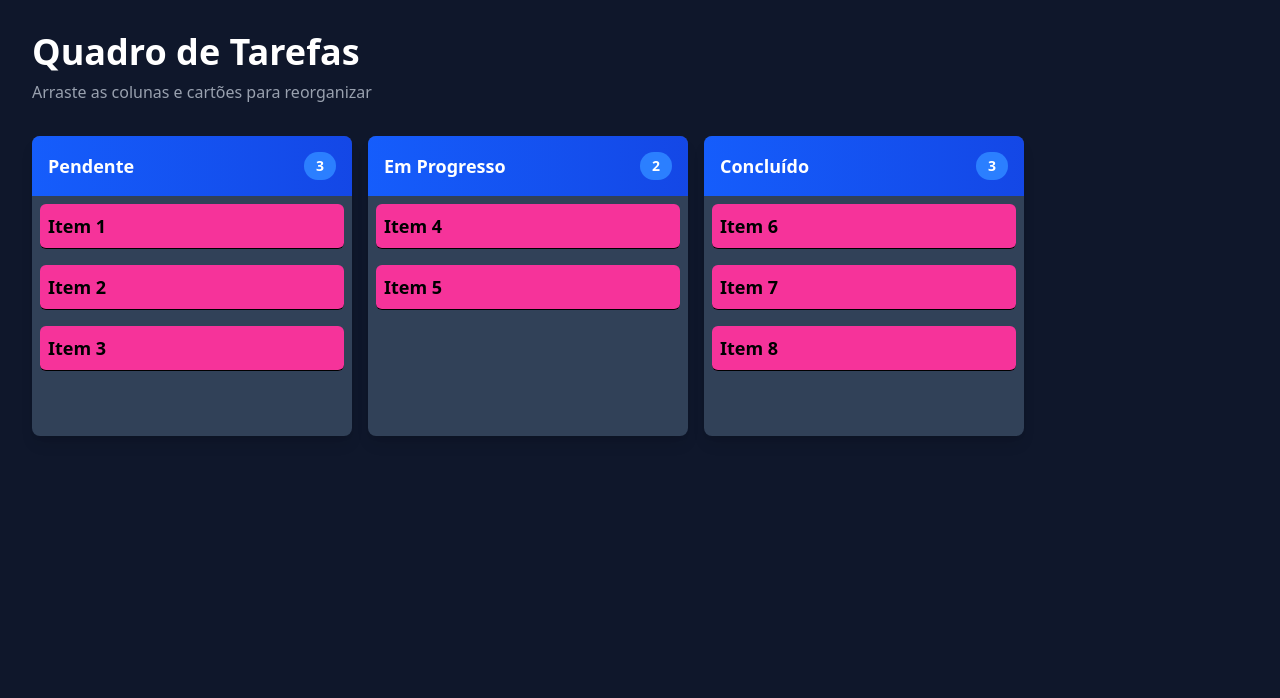
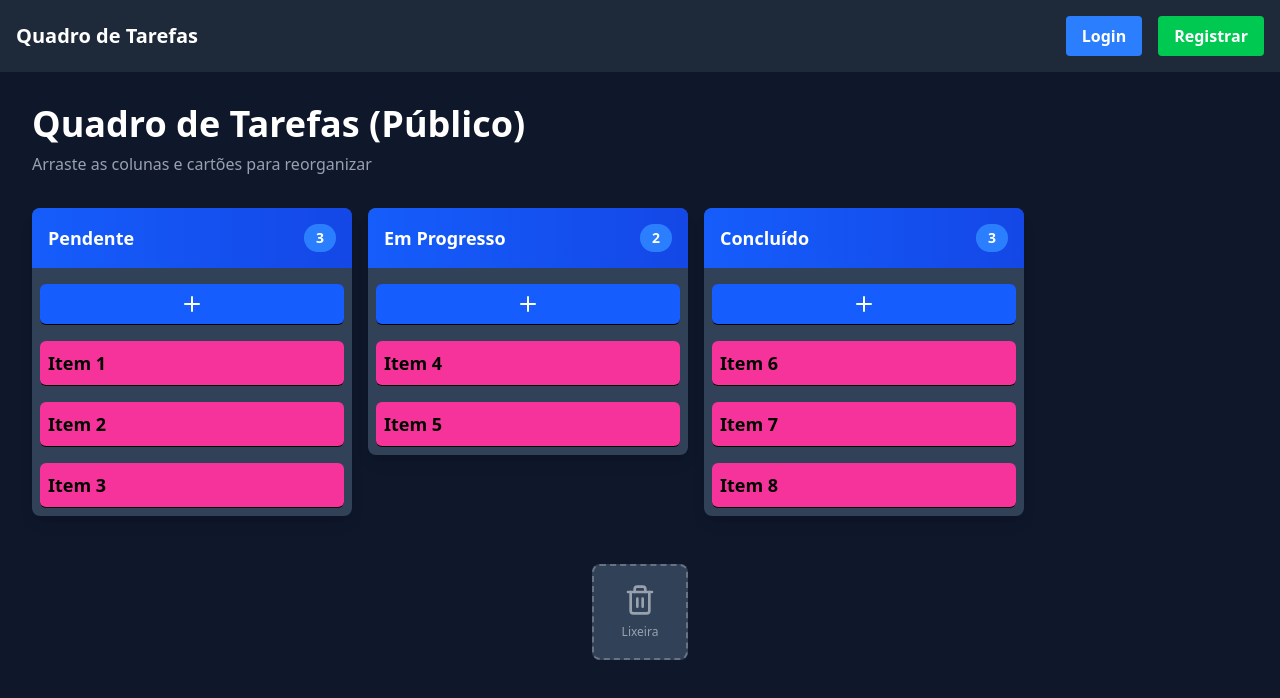
Before and after one commit to gilmarodp/teste-tecnico-python-react, a React (Vite) app in the folder frontend/: page / in a window 1280 px wide. Shown: the top 698 px of the page. Built offline with nearby package versions, Linux system fonts and the light colour scheme.

Commit message:
feat(front): adiciona lixeira para excluir cards e opcao de adicionar cards

```diff
--- /dev/null
+++ b/frontend/src/components/AddTaskModal.jsx
@@ -0,0 +1,84 @@
+import { useState } from "react";
+import { X } from "lucide-react";
+
+function AddTaskModal({ isOpen, onClose, onAddTask, columnId }) {
+  const [title, setTitle] = useState("");
+  const [description, setDescription] = useState("");
+
+  const handleSubmit = (e) => {
+    e.preventDefault();
+    if (title.trim()) {
+      onAddTask(columnId, {
+        title: title.trim(),
+        description: description.trim(),
+      });
+      setTitle("");
+      setDescription("");
+      onClose();
+    }
+  };
+
+  if (!isOpen) return null;
+
+  return (
+    <div className="fixed inset-0 bg-black bg-opacity-50 flex items-center justify-center z-50">
+      <div className="bg-slate-800 rounded-lg shadow-xl w-96 p-6">
+        <div className="flex justify-between items-center mb-4">
+          <h2 className="text-xl font-bold text-white">Adicionar Tarefa</h2>
+          <button
+            onClick={onClose}
+            className="text-gray-400 hover:text-white transition-colors cursor-pointer"
+          >
+            <X className="w-5 h-5" />
+          </button>
+        </div>
+
+        <form onSubmit={handleSubmit} className="space-y-4">
+          <div>
+            <label className="block text-sm font-medium text-gray-300 mb-2">
+              Título
+            </label>
+            <input
+              type="text"
+              value={title}
+              onChange={(e) => setTitle(e.target.value)}
+              placeholder="Digite o título da tarefa..."
+              className="w-full px-3 py-2 bg-slate-700 border border-slate-600 rounded-md text-white placeholder-gray-400 focus:outline-none focus:ring-2 focus:ring-blue-500"
+              autoFocus
+            />
+          </div>
+
+          <div>
+            <label className="block text-sm font-medium text-gray-300 mb-2">
+              Descrição
+            </label>
+            <textarea
+              value={description}
+              onChange={(e) => setDescription(e.target.value)}
+              placeholder="Digite a descrição da tarefa..."
+              className="w-full px-3 py-2 bg-slate-700 border border-slate-600 rounded-md text-white placeholder-gray-400 focus:outline-none focus:ring-2 focus:ring-blue-500 resize-none h-24"
+            />
+          </div>
+
+          <div className="flex gap-3 pt-2">
+            <button
+              type="submit"
+              className="flex-1 bg-blue-600 hover:bg-blue-700 text-white font-medium py-2 rounded-md transition-colors cursor-pointer"
+            >
+              Adicionar
+            </button>
+            <button
+              type="button"
+              onClick={onClose}
+              className="flex-1 bg-slate-600 hover:bg-slate-700 text-white font-medium py-2 rounded-md transition-colors cursor-pointer"
+            >
+              Cancelar
+            </button>
+          </div>
+        </form>
+      </div>
+    </div>
+  );
+}
+
+export default AddTaskModal;
--- a/frontend/src/components/Card.jsx
+++ b/frontend/src/components/Card.jsx
@@ -1,7 +1,7 @@
 function Card(props) {
   return (
     <div
-      className="border-b rounded-md flex flex-col p-2 m-2 bg-pink-500"
+      className="border-b rounded-md flex flex-col p-2 m-2 bg-pink-500 cursor-pointer"
       {...props}
     >
       <p className="font-bold text-lg ">
--- a/frontend/src/components/Column.jsx
+++ b/frontend/src/components/Column.jsx
@@ -1,15 +1,24 @@
 import { Draggable, Droppable } from "@hello-pangea/dnd";
 import Card from "./Card";
+import { PlusIcon } from "lucide-react";
 
-function Column({ itemsOrder, id, items }) {
+function Column({ itemsOrder, id, items, onAddTaskClick }) {
   return (
     <Droppable droppableId={id}>
       {(provided) => (
         <div
-          {...provided.draggableProps}
+          {...provided.droppableProps}
           ref={provided.innerRef}
-          className="flex flex-col w-full min-h-60 h-fit max-h-[60vh] overflow-y-auto"
+          className="flex flex-col w-full h-fit max-h-[60vh] overflow-y-auto"
         >
+          <button
+            type="button"
+            onClick={() => onAddTaskClick(id)}
+            className="border-b rounded-md p-2 m-2 mt-4 bg-blue-600 hover:bg-blue-700 text-center transition-colors cursor-pointer"
+          >
+            <PlusIcon className="w-6 h-6 mx-auto text-white" />
+          </button>
+
           {itemsOrder.map((item_id, index) => {
             const item = items[item_id];
 
--- /dev/null
+++ b/frontend/src/components/Trash.jsx
@@ -0,0 +1,26 @@
+import { Droppable } from "@hello-pangea/dnd";
+import { Trash2 } from "lucide-react";
+
+function Trash() {
+  return (
+    <Droppable droppableId="trash">
+      {(provided, snapshot) => (
+        <div
+          ref={provided.innerRef}
+          {...provided.droppableProps}
+          className={`flex flex-col items-center justify-center w-24 h-24 rounded-lg border-2 border-dashed transition-all ${
+            snapshot.isDraggingOver
+              ? "border-red-500 bg-red-500 bg-opacity-20"
+              : "border-gray-500 bg-slate-700"
+          }`}
+        >
+          <Trash2 className={`w-8 h-8 ${snapshot.isDraggingOver ? "text-red-500" : "text-gray-400"}`} />
+          <p className="text-xs text-gray-400 mt-2 text-center">Lixeira</p>
+          {provided.placeholder}
+        </div>
+      )}
+    </Droppable>
+  );
+}
+
+export default Trash;
--- a/frontend/src/pages/Home.jsx
+++ b/frontend/src/pages/Home.jsx
@@ -5,6 +5,9 @@ import {
   Droppable,
 } from "@hello-pangea/dnd";
 import Column from "../components/Column.jsx";
+import AddTaskModal from "../components/AddTaskModal.jsx";
+import Trash from "../components/Trash.jsx";
+import Header from "../components/Header.jsx";
 
 const initialColumnData = {
   "pending": {
@@ -24,26 +27,72 @@ const initialColumnData = {
   },
 };
 
-const items = {
-  "item-1": { id: "item-1", title: "Item 1" },
-  "item-2": { id: "item-2", title: "Item 2" },
-  "item-3": { id: "item-3", title: "Item 3" },
-  "item-4": { id: "item-4", title: "Item 4" },
-  "item-5": { id: "item-5", title: "Item 5" },
-  "item-6": { id: "item-6", title: "Item 6" },
-  "item-7": { id: "item-7", title: "Item 7" },
-  "item-8": { id: "item-8", title: "Item 8" },
+const initialItems = {
+  "item-1": { id: "item-1", title: "Item 1", description: "" },
+  "item-2": { id: "item-2", title: "Item 2", description: "" },
+  "item-3": { id: "item-3", title: "Item 3", description: "" },
+  "item-4": { id: "item-4", title: "Item 4", description: "" },
+  "item-5": { id: "item-5", title: "Item 5", description: "" },
+  "item-6": { id: "item-6", title: "Item 6", description: "" },
+  "item-7": { id: "item-7", title: "Item 7", description: "" },
+  "item-8": { id: "item-8", title: "Item 8", description: "" },
 };
 
 function Home() {
   const [columnsOrder, setColumnsOrder] = useState(["pending", "in_progress", "completed"]);
   const [data, setData] = useState(initialColumnData);
+  const [items, setItems] = useState(initialItems);
+  const [isModalOpen, setIsModalOpen] = useState(false);
+  const [selectedColumnId, setSelectedColumnId] = useState(null);
+
+  const handleOpenModal = (columnId) => {
+    setSelectedColumnId(columnId);
+    setIsModalOpen(true);
+  };
+
+  const handleAddTask = (columnId, { title, description }) => {
+    const newItemId = `item-${Date.now()}`;
+
+    setItems((prev) => ({
+      ...prev,
+      [newItemId]: {
+        id: newItemId,
+        title,
+        description,
+      },
+    }));
+
+    setData((prev) => ({
+      ...prev,
+      [columnId]: {
+        ...prev[columnId],
+        itemsOrder: [...prev[columnId].itemsOrder, newItemId],
+      },
+    }));
+  };
 
   const handleDragDrop = (results) => {
-    const { source, destination, type } = results;
+    const { source, destination, type, draggableId } = results;
 
     if (!destination) return;
     if (source.droppableId === destination.droppableId && source.index === destination.index) return;
+
+    if (destination.droppableId === "trash") {
+      const sourceColId = source.droppableId;
+      setData((prev) => ({
+        ...prev,
+        [sourceColId]: {
+          ...prev[sourceColId],
+          itemsOrder: prev[sourceColId].itemsOrder.filter((id) => id !== draggableId),
+        },
+      }));
+      setItems((prev) => {
+        const newItems = { ...prev };
+        delete newItems[draggableId];
+        return newItems;
+      });
+      return;
+    }
 
     const sourceIndex = source.index;
     const destinationIndex = destination.index;
@@ -55,36 +104,54 @@ function Home() {
       setColumnsOrder(reorderedColumns);
     } else {
       if (source.droppableId === destination.droppableId) {
-        const source_col_id = source.droppableId;
-        const new_items_id_collection = [...data[source_col_id].itemsOrder];
-        const [deleted_item_id] = new_items_id_collection.splice(sourceIndex, 1);
-        new_items_id_collection.splice(destinationIndex, 0, deleted_item_id);
-        const new_data = { ...data };
-        new_data[source_col_id].itemsOrder = new_items_id_collection;
-        setData(new_data);
+        const sourceColId = source.droppableId;
+        const newItemsOrder = [...data[sourceColId].itemsOrder];
+        const [deletedItemId] = newItemsOrder.splice(sourceIndex, 1);
+        newItemsOrder.splice(destinationIndex, 0, deletedItemId);
+
+        setData((prev) => ({
+          ...prev,
+          [sourceColId]: {
+            ...prev[sourceColId],
+            itemsOrder: newItemsOrder,
+          },
+        }));
       } else {
-        const source_col_id = source.droppableId;
-        const dest_col_id = destination.droppableId;
-        const new_source_items_id_collc = [...data[source_col_id].itemsOrder];
-        const new_dest_items_id_collc = [...data[dest_col_id].itemsOrder];
-        const [deleted_item_id] = new_source_items_id_collc.splice(sourceIndex, 1);
-        new_dest_items_id_collc.splice(destinationIndex, 0, deleted_item_id);
-        const new_data = { ...data };
-        new_data[source_col_id].itemsOrder = new_source_items_id_collc;
-        new_data[dest_col_id].itemsOrder = new_dest_items_id_collc;
-        setData(new_data);
+        const sourceColId = source.droppableId;
+        const destColId = destination.droppableId;
+
+        const sourceItemsOrder = [...data[sourceColId].itemsOrder];
+        const destItemsOrder = [...data[destColId].itemsOrder];
+
+        const [deletedItemId] = sourceItemsOrder.splice(sourceIndex, 1);
+        destItemsOrder.splice(destinationIndex, 0, deletedItemId);
+
+        setData((prev) => ({
+          ...prev,
+          [sourceColId]: {
+            ...prev[sourceColId],
+            itemsOrder: sourceItemsOrder,
+          },
+          [destColId]: {
+            ...prev[destColId],
+            itemsOrder: destItemsOrder,
+          },
+        }));
       }
     }
   };
 
   return (
-    <div className="p-4 md:p-8">
-      <div className="max-w-7xl mx-auto">
-        <h1 className="text-3xl md:text-4xl font-bold text-white mb-2">Quadro de Tarefas</h1>
-        <p className="text-gray-400 mb-8">Arraste as colunas e cartões para reorganizar</p>
+    <div>
+      <Header />
+      <div className="max-w-7xl mx-auto p-4 md:p-8">
+        <div className="mb-8">
+          <h1 className="text-3xl md:text-4xl font-bold text-white mb-2">Quadro de Tarefas (Público)</h1>
+          <p className="text-gray-400">Arraste as colunas e cartões para reorganizar</p>
+        </div>
 
         <DragDropContext onDragEnd={handleDragDrop}>
-          <Droppable droppableId="root" type="column" direction="HORIZONTAL">
+          <Droppable droppableId="root" type="column" direction="horizontal">
             {(provided) => (
               <div
                 className="flex gap-4 pb-4 overflow-x-auto lg:overflow-x-visible"
@@ -103,7 +170,7 @@ function Home() {
                         <div
                           ref={provided.innerRef}
                           {...provided.draggableProps}
-                          className="flex-shrink-0 w-full sm:w-80"
+                          className="flex-shrink-0 w-80"
                         >
                           <div
                             className={`rounded-lg overflow-hidden shadow-lg transition-all ${snapshot.isDragging ? "ring-2 ring-blue-500 shadow-xl" : ""
@@ -121,7 +188,11 @@ function Home() {
                               </span>
                             </div>
 
-                            <Column {...columnData} items={items} />
+                            <Column
+                              {...columnData}
+                              items={items}
+                              onAddTaskClick={handleOpenModal}
+                            />
                           </div>
                         </div>
                       )}
@@ -132,8 +203,19 @@ function Home() {
               </div>
             )}
           </Droppable>
+
+          <div className="mt-8 flex justify-center">
+            <Trash />
+          </div>
         </DragDropContext>
       </div>
+
+      <AddTaskModal
+        isOpen={isModalOpen}
+        onClose={() => setIsModalOpen(false)}
+        onAddTask={handleAddTask}
+        columnId={selectedColumnId}
+      />
     </div>
   );
 }
```
